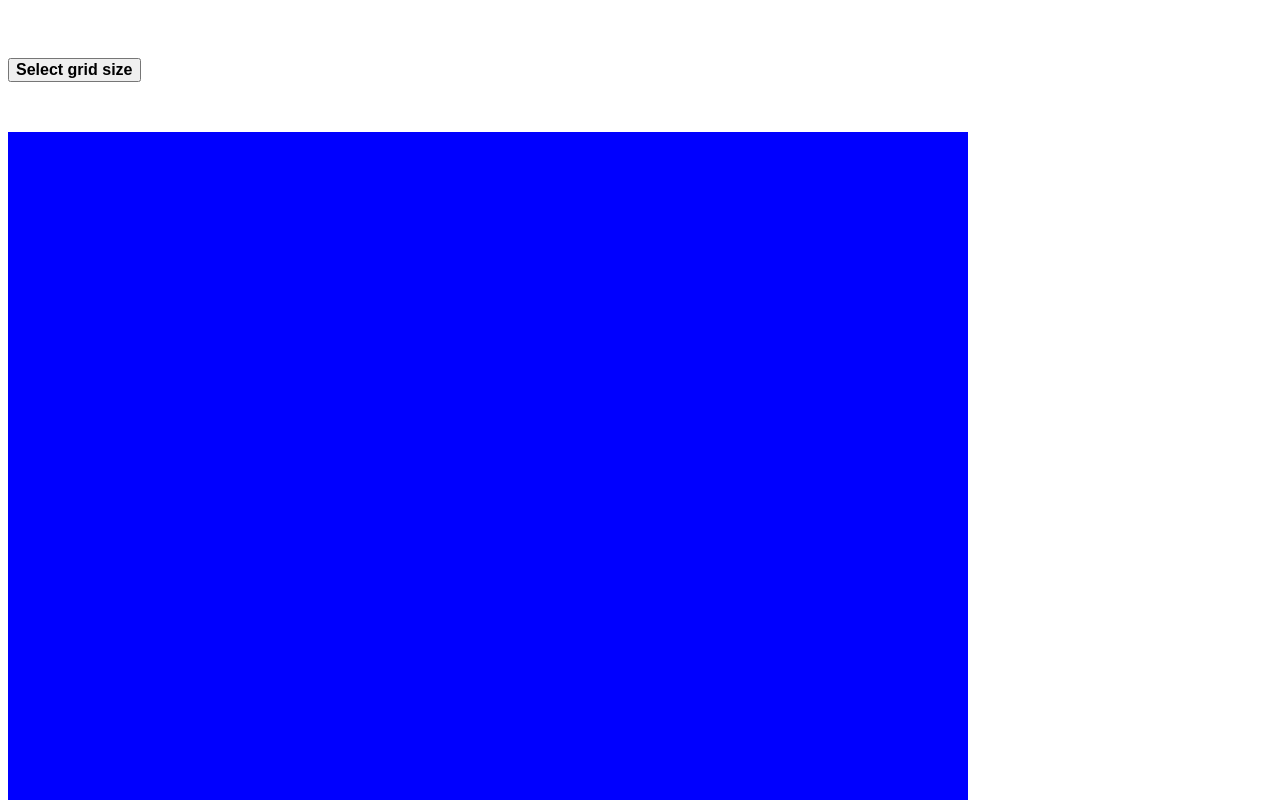
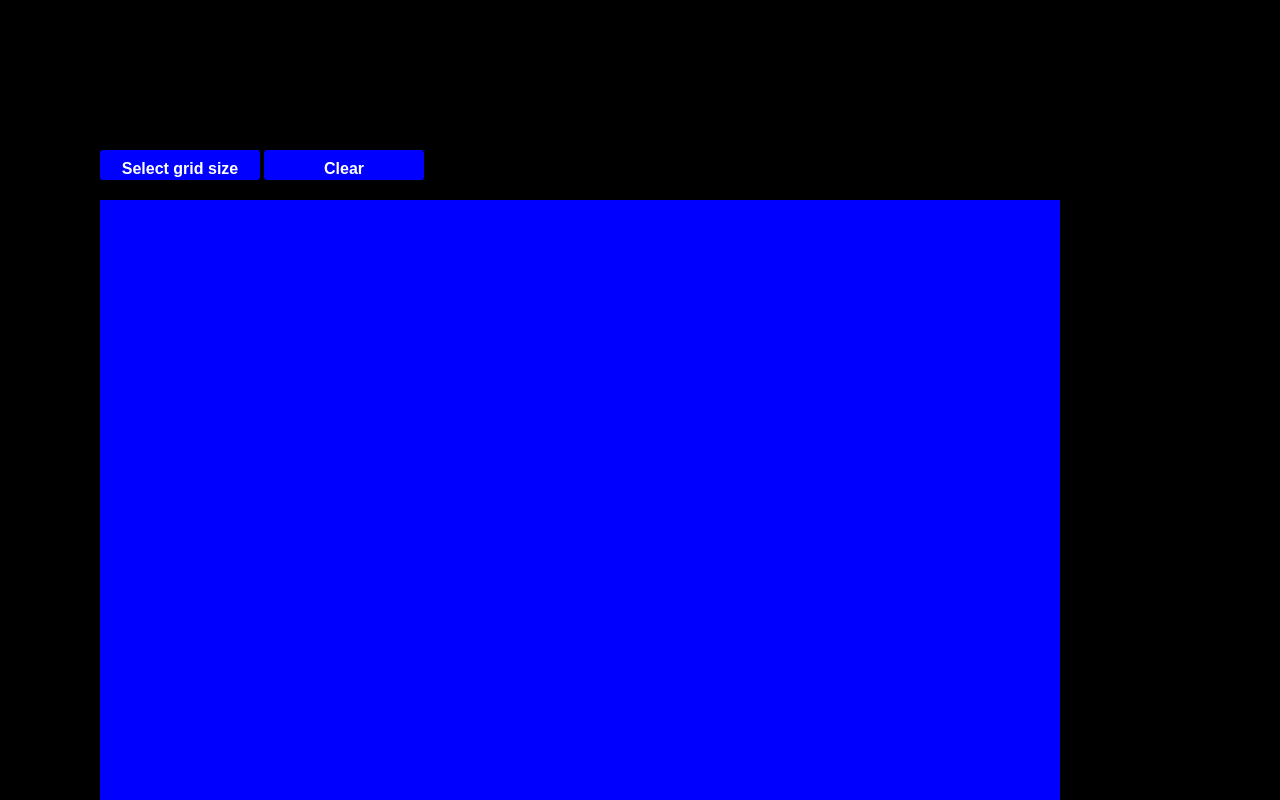
Before and after one commit to cortkev/etch-a-sketch, a plain HTML site: page index.html in a window 1280 px wide. Shown: the top 800 px of the page. Drawn offline with Linux system fonts and the light colour scheme.

Commit message:
Limit grid size and add a reload button.

```diff
--- a/index.html
+++ b/index.html
@@ -9,15 +9,17 @@
 </head>
 <body>
     <button onclick="buttonPress()">Select grid size</button>
+    <button onclick="buttonClear()">Clear</button>
     <script>
         const container = document.createElement('div');
         container.setAttribute('id', 'container');
         document.body.appendChild(container);
+        let clicked = false;
 
         function buttonPress(){
             let gridSize = prompt("Enter grid Size")
-
-            if(gridSize != null || gridSize <101){
+            if(gridSize != null && gridSize < 101 && clicked === false){
+                clicked = true;
                 container.style.gridTemplateRows = `repeat(${gridSize}, 1fr)`;
                 container.style.gridTemplateColumns = `repeat(${gridSize}, 1fr)`;
                 for(x=0; x<(gridSize*gridSize); x++) {
@@ -29,6 +31,11 @@
                     document.getElementById('container').appendChild(cell);
                 }
             }
+
+        }
+
+        function buttonClear(){
+            window.location.reload();
         }
 
     </script>
--- a/style.css
+++ b/style.css
@@ -1,3 +1,7 @@
+body{
+    background-color: black;
+    margin: 100px;
+}
 #container{
   display: grid;
   /* grid-template-columns: repeat(16, 1fr);
@@ -11,9 +15,15 @@
     border: 1px solid black;
   }
   button{
+      height: 30px;
+      width: 160px;
       font-size: 16px;
       font-weight: bold;
-      margin-bottom: 50px;
+      margin-bottom: 20px;
       margin-top: 50px;
-
+      background-color: blue;
+      color: white;
+      border: 0px;
+      border-radius: 3px;
+      padding: 10px;
   }
```
Lines whose indentation alone changed are shown as unchanged.
